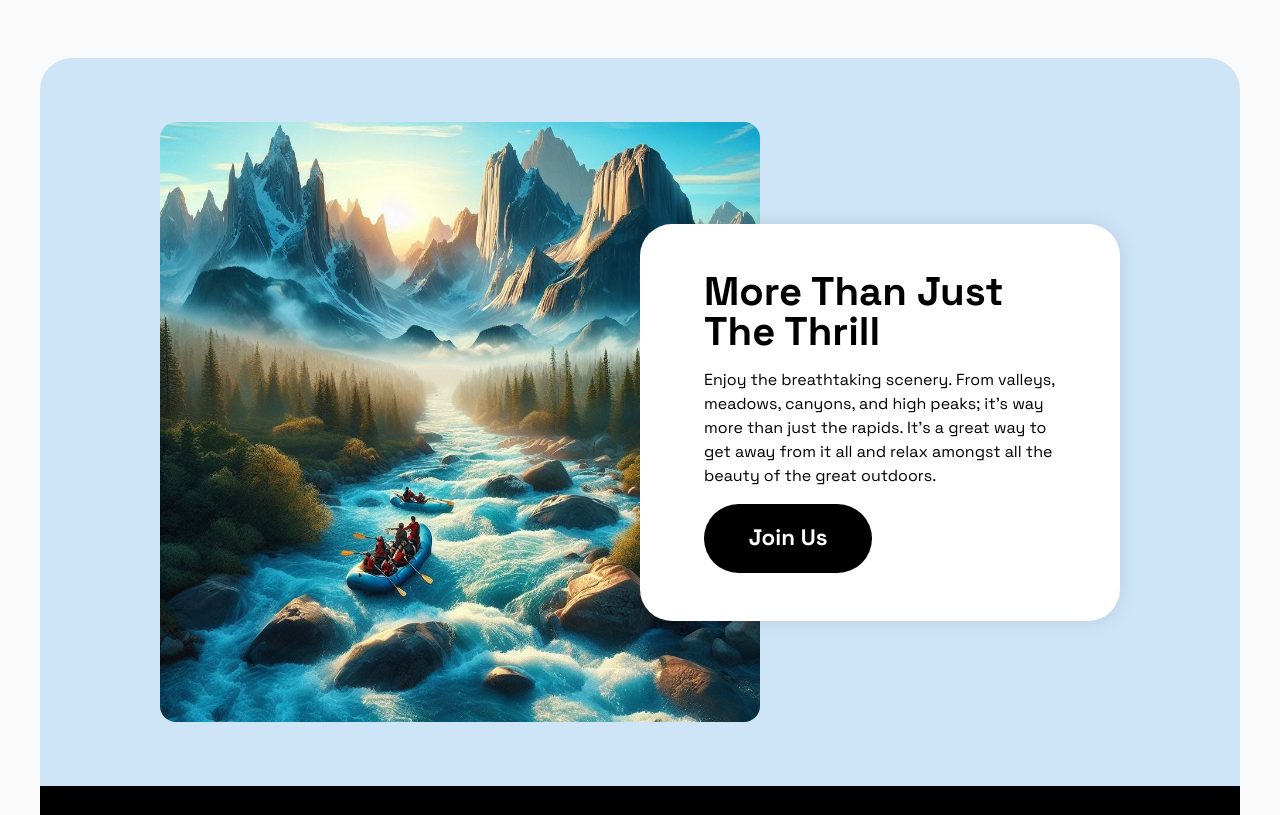
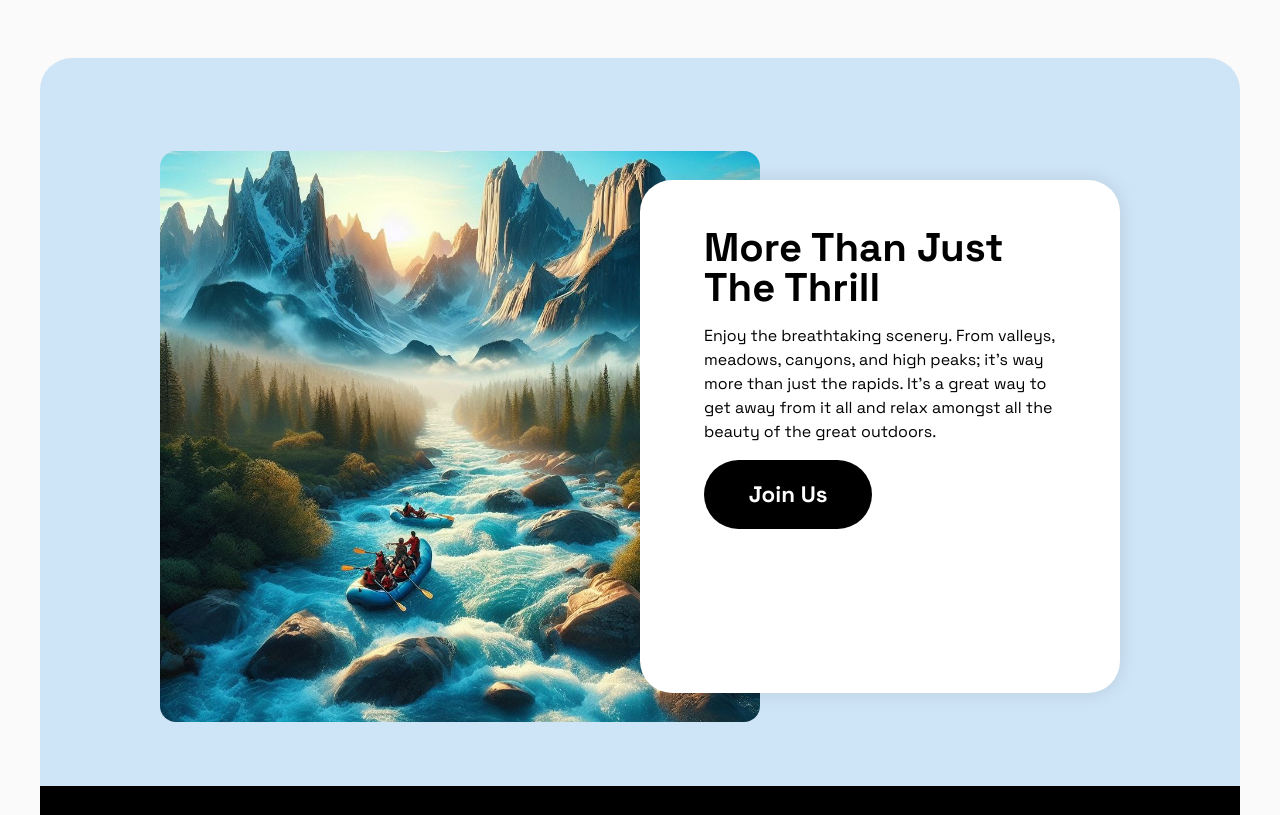
Before and after one commit to luisquispetello/byu, a plain HTML site: page wdd130/wwr/index.html in a window 1280 px wide. Shown: the part 1180-1995 px from the top of the page. Drawn offline with Linux system fonts and the light colour scheme.

Commit message:
update css aspect ratio img

```diff
--- a/wdd130/wwr/styles/style.css
+++ b/wdd130/wwr/styles/style.css
@@ -188,7 +188,7 @@ nav a {
   border-radius: 1em;
   width: 100%;
   height: 100%;
-  /* aspect-ratio: 16/9; */
+  aspect-ratio: 16/9;
   object-fit: cover;
 }
 
```
